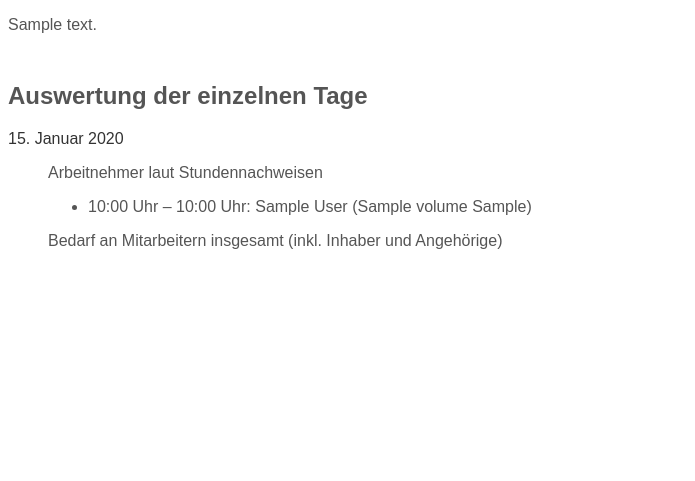
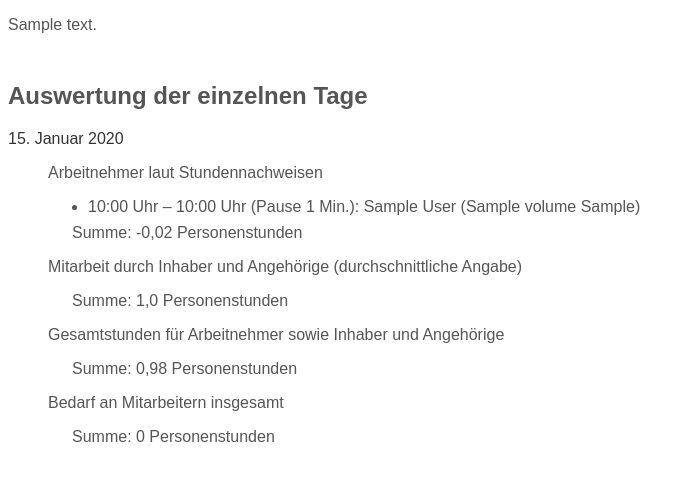
Before and after one commit to normanjaeckel/HoursInRestaurant, a Django app: page /views in a window 1280 px wide. Shown: the part 138-619 px from the top of the page, without its empty margins (0-695 px from the left). Run offline with Django 5.2, Linux system fonts and the light colour scheme; a user stored in the database is signed in; tables that the repository leaves empty hold one stand-in row (values such as "Sample post").

Commit message:
Added coworking model.

```diff
--- a/hoursinrestaurant/admin.py
+++ b/hoursinrestaurant/admin.py
@@ -2,7 +2,7 @@
 
 from django.contrib import admin
 
-from .models import Employee, Remarks, Restaurant, Sheet, Staff, Volume, WorkingDay
+from .models import Coworking, Employee, Remarks, Restaurant, Sheet, Staff, Volume, WorkingDay
 
 
 class EmployeeAdmin(admin.ModelAdmin):
@@ -40,6 +40,7 @@ class AdminSite(admin.AdminSite):
 
 admin_site = AdminSite()
 
+admin_site.register(Coworking)
 admin_site.register(Employee, EmployeeAdmin)
 admin_site.register(Volume)
 admin_site.register(Sheet, SheetAdmin)
--- a/hoursinrestaurant/models.py
+++ b/hoursinrestaurant/models.py
@@ -117,6 +117,20 @@ class WorkingDay(models.Model):
         return round(delta.total_seconds() / 3600, 2)
 
 
+class Coworking(models.Model):
+    name = models.CharField(max_length=255, verbose_name="Name")
+    begin = models.DateField(verbose_name="Gültig von")
+    end = models.DateField(verbose_name="Gültig bis")
+    hours = models.FloatField(verbose_name="Personenstunden pro Tag")
+
+    class Meta:
+        verbose_name = "Mitarbeit durch Inhaber und Angehörige"
+        verbose_name_plural = "Mitarbeit durch Inhaber und Angehörige"
+
+    def __str__(self):
+        return f"{self.name} · {formats.date_format(self.begin)} – {formats.date_format(self.end)} · {self.hours} Personenstunden pro Tag"
+
+
 class Restaurant(models.Model):
     name = models.CharField(max_length=255, verbose_name="Name")
 
--- a/hoursinrestaurant/templates/overview.html
+++ b/hoursinrestaurant/templates/overview.html
@@ -35,16 +35,27 @@
             <p>
             <ul>
                 {% for hour in elements.hours %}
-                <li> {{ hour.begin }} Uhr – {{ hour.end }} Uhr: {{ hour.employee }} ({{hour.sheet.source}})</li>
+                <li> {{ hour.begin }} Uhr – {{ hour.end }} Uhr (Pause {{ hour.break_time }} Min.): {{ hour.employee }}
+                    ({{hour.sheet.source}})</li>
                 {% endfor %}
+                <li style="margin-top: 0.5em; margin-left: -1em; list-style-type: none;">
+                    Summe: {{ elements.hours_total }} Personenstunden</li>
             </ul>
             </p>
-            <p>Bedarf an Mitarbeitern insgesamt (inkl. Inhaber und Angehörige)</p>
+            <p>Mitarbeit durch Inhaber und Angehörige (durchschnittliche Angabe)</p>
+            <p style="padding-left: 1.5em;">Summe: {{ elements.coworking_total }} Personenstunden</p>
+            <p>Gesamtstunden für Arbeitnehmer sowie Inhaber und Angehörige</p>
+            <p style="padding-left: 1.5em;">
+                Summe: {{ elements.work_total }} Personenstunden
+            </p>
+            <p>Bedarf an Mitarbeitern insgesamt</p>
             <p>
             <ul>
                 {% for staff in elements.staffs %}
-                <li>{{ staff.restaurant }}: {{ staff.hours }} Personenstunden <small>(Id: {{ staff.pk }})</small></li>
+                <li>{{ staff.restaurant }}: {{ staff.hours }} Personenstunden <small>(#{{ staff.pk }})</small></li>
                 {% endfor %}
+                <li style="margin-top: 0.5em; margin-left: -1em; list-style-type: none;">
+                    Summe: {{ elements.staff_total }} Personenstunden</li>
             </ul>
             </p>
         </dd>
--- a/hoursinrestaurant/views.py
+++ b/hoursinrestaurant/views.py
@@ -2,10 +2,11 @@ from collections import defaultdict
 from typing import Any
 
 from django.contrib.auth.mixins import LoginRequiredMixin
+from django.db.models import Sum
 from django.utils import formats
 from django.views.generic import TemplateView
 
-from .models import Remarks, Restaurant, WorkingDay
+from .models import Coworking, Remarks, Restaurant, WorkingDay
 
 
 class Overview(LoginRequiredMixin, TemplateView):
@@ -13,15 +14,29 @@ class Overview(LoginRequiredMixin, TemplateView):
 
     def get_context_data(self, **kwargs: Any) -> dict[str, Any]:
         context = super().get_context_data(**kwargs)
-        days = defaultdict(lambda: {"date_obj": None, "hours": [], "staffs": []})
+        days = defaultdict(lambda: {
+            "date_obj": None,
+            "hours": [],
+            "hours_total": 0,
+            "coworking_total": 0,
+            "work_total": 0,
+            "staffs": [],
+            "staff_total": 0
+            })
 
         for wd in WorkingDay.objects.all():
             days[formats.date_format(wd.date)]["date_obj"] = wd.date
             days[formats.date_format(wd.date)]["hours"].append(wd)
+            days[formats.date_format(wd.date)]["hours_total"] += wd.total()
 
         for day in days:
+            date = days[day]["date_obj"]
+            days[day]["coworking_total"] = Coworking.objects.filter(
+                begin__lte=date, end__gte=date).aggregate(Sum("hours", default=0.0))["hours__sum"]
+            days[day]["work_total"] = days[day]["hours_total"] + days[day]["coworking_total"]
             for re in Restaurant.objects.all():
                 days[day]["staffs"].extend(re.staff_at_date(days[day]["date_obj"]))
+            days[day]["staff_total"] = sum(( staff.hours for staff in days[day]["staffs"]))
 
         context["days"] = sorted(days.items(), key=lambda t: t[1]["date_obj"])
 
```
Also changed, not shown: hoursinrestaurant/migrations/0005_coworking.py (added).
